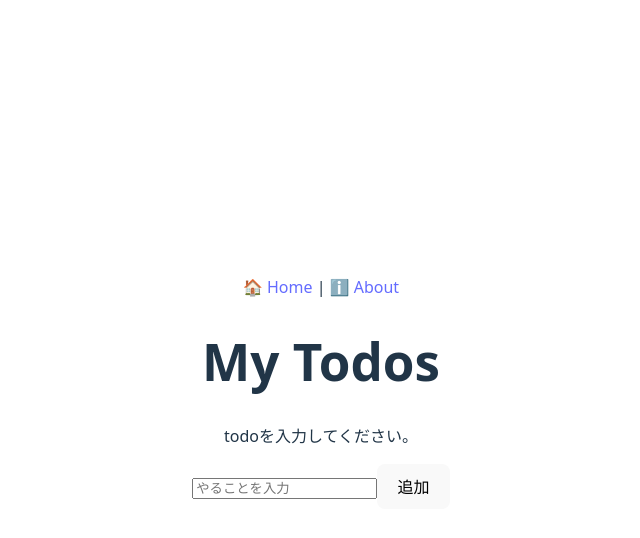
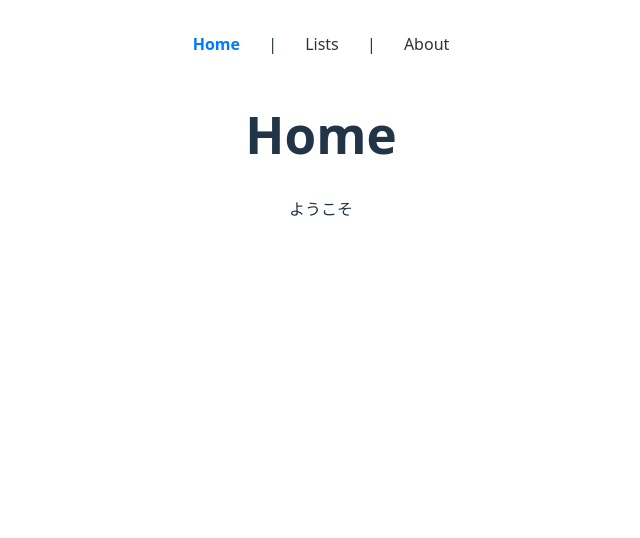
Before and after one commit to yu-furukubo/App_for_skill_up_of_vue, a Vue app in the folder vue-practice/: page / in a window 1280 px wide. Shown: the top 538 px of the page, without its empty margins (319-959 px from the left). Built offline with nearby package versions, Linux system fonts and the light colour scheme.

Commit message:
10/10朝学習

```diff
--- a/vue-practice/src/App.vue
+++ b/vue-practice/src/App.vue
@@ -1,10 +1,38 @@
 <template>
-  <header style="margin-bottom: 16px;">
-    <router-link to="/">🏠 Home</router-link> |
-    <router-link to="/about">ℹ️ About</router-link>
-  </header>
-  <router-view />
+  <div class="layout">
+    <header class="global-header">
+      <router-link to="/">Home</router-link> |
+      <router-link to="/lists">Lists</router-link> |
+      <router-link to="/about">About</router-link>
+    </header>
+
+    <main class="content">
+      <RouterView v-slot="{ Component }">
+        <transition name="fade" mode="out-in">
+          <component :is="Component" />
+        </transition>
+      </RouterView>
+    </main>
+  </div>
 </template>
+
+<style scoped>
+.layout { display:flex; flex-direction:column; height:100vh; }
+.header { flex-shrink:0; height:60px; display:flex; align-items:center; justify-content:center; }
+.content { flex:1; overflow:auto; padding:16px; }
+
+.fade-enter-active, .fade-leave-active { transition: opacity .15s ease; }
+.fade-enter-from, .fade-leave-to { opacity: 0; }
+.global-header :deep(a) {
+  padding: 0 1.5rem;
+  text-decoration: none;
+  color: #333;
+}
+.global-header :deep(.router-link-active) {
+  font-weight: bold;
+  color: #007bff;
+}
+</style>
 
 <script setup lang="ts">
 
--- a/vue-practice/src/components/TodoList.vue
+++ b/vue-practice/src/components/TodoList.vue
@@ -15,6 +15,7 @@
 <script setup lang="ts">
 import { defineProps, defineEmits, onUnmounted } from 'vue';
 import { useTodoStore } from '@/stores/todo';
+import { useMultiTodoStore } from '@/stores/multiTodo';
 import type { Todo } from '@/stores/todo'
 
 defineProps<{ todos: Todo[] }>();
@@ -25,9 +26,11 @@ defineEmits<{
 }>();
 
 const store = useTodoStore()
+const multiStore = useMultiTodoStore()
 
 onUnmounted(()=>{
   console.log('TodoList destroyed → cleaning up done todos...')
   store.cleanup()
+  multiStore.cleanup()
 })
 </script>
--- /dev/null
+++ b/vue-practice/src/pages/HomePage.vue
@@ -0,0 +1,10 @@
+<template>
+  <div>
+    <h1>Home</h1>
+    <p>ようこそ</p>
+  </div>
+</template>
+
+<script setup lang="ts">
+
+</script>
--- /dev/null
+++ b/vue-practice/src/pages/lists/ListLayout.vue
@@ -0,0 +1,14 @@
+<template>
+  <div>
+    <h2>List #{{ listId }}</h2>
+    <nav class="mb-2">
+      <router-link :to="{ name:'list-todos',    params:{ listId } }">Todos</router-link> |
+      <router-link :to="{ name:'list-settings', params:{ listId } }">Settings</router-link>
+    </nav>
+    <router-view :list-id="listId" /> <!-- 子に渡す -->
+  </div>
+</template>
+
+<script setup lang="ts">
+defineProps<{ listId: number }>()
+</script>
--- /dev/null
+++ b/vue-practice/src/pages/lists/ListSettings.vue
@@ -0,0 +1,12 @@
+<template>
+  <div>
+    <h3>Settings for List #{{ listId }}</h3>
+    <button @click="clear(listId)">Clear all todos</button>
+  </div>
+</template>
+
+<script setup lang="ts">
+import { useMultiTodoStore } from '@/stores/multiTodo'
+const { clear } = useMultiTodoStore()
+defineProps<{ listId: number }>()
+</script>
--- /dev/null
+++ b/vue-practice/src/pages/lists/ListTodos.vue
@@ -0,0 +1,19 @@
+<template>
+  <div>
+    <TodoForm @submit="title => add(listId, title)" />
+    <TodoList :todos="todos" @toggle="id => toggle(listId, id)" @remove="id => remove(listId, id)" />
+  </div>
+</template>
+
+<script setup lang="ts">
+import { computed } from 'vue'
+import { useMultiTodoStore } from '@/stores/multiTodo'
+import TodoForm from '@/components/TodoForm.vue'
+import TodoList from '@/components/TodoList.vue'
+
+const props = defineProps<{ listId: number }>()
+const store = useMultiTodoStore()
+
+const todos = computed(() => store.getList(props.listId))  // ← listIdごとの配列
+const { add, toggle, remove } = store
+</script>
--- /dev/null
+++ b/vue-practice/src/pages/lists/ListsIndex.vue
@@ -0,0 +1,22 @@
+<template>
+  <div>
+    <h1>Lists</h1>
+    <ul>
+      <li v-for="l in listIds" :key="l">
+        <router-link :to="{ name:'list-todos', params:{ listId: l } }">
+          List #{{ l }}
+        </router-link>
+      </li>
+    </ul>
+    <button @click="createList">+ New List</button>
+  </div>
+</template>
+
+<script setup lang="ts">
+import { useMultiTodoStore } from '@/stores/multiTodo'
+import { storeToRefs } from 'pinia'
+
+const store = useMultiTodoStore()
+const { listIds } = storeToRefs(store)
+const { createList } = store
+</script>
--- a/vue-practice/src/router/index.ts
+++ b/vue-practice/src/router/index.ts
@@ -1,10 +1,25 @@
-import { createRouter, createWebHistory } from 'vue-router'
-import TodoPage from '@/pages/TodoPage.vue'
-import AboutPage from '@/pages/AboutPage.vue'
+import { createRouter, createWebHistory  } from 'vue-router'
+const HomePage     = () => import('@/pages/HomePage.vue')
+const AboutPage    = () => import('@/pages/AboutPage.vue')
+const ListsIndex   = () => import('@/pages/lists/ListsIndex.vue')
+const ListLayout   = () => import('@/pages/lists/ListLayout.vue')
+const ListTodos    = () => import('@/pages/lists/ListTodos.vue')
+const ListSettings = () => import('@/pages/lists/ListSettings.vue')
 
 const routes = [
-  { path: '/', name: 'home', component: TodoPage },
+  { path: '/', name: 'home', component: HomePage  },
   { path: '/about', name: 'about', component: AboutPage },
+  { path: '/lists', name: 'lists', component: ListsIndex },
+  {
+    path: '/lists/:listId(\\d+)',
+    name: 'list',
+    component: ListLayout,
+    props: true,
+    children: [
+      { path: '',          name: 'list-todos',    component: ListTodos,    props: true },
+      { path: 'settings',  name: 'list-settings', component: ListSettings, props: true },
+    ],
+  },
 ]
 
 const router = createRouter({
--- /dev/null
+++ b/vue-practice/src/stores/multiTodo.ts
@@ -0,0 +1,53 @@
+import { defineStore } from 'pinia'
+import { ref } from 'vue'
+
+export type Todo = { id: number; title: string; done: boolean }
+
+export const useMultiTodoStore = defineStore('multiTodo', () => {
+  // key: listId, value: Todo[]
+  const lists = ref<Record<number, Todo[]>>({})
+  const listIds = ref<number[]>([])
+
+  const getList = (listId: number) => (lists.value[listId] ??= [])
+
+  function createList() {
+    const next = (listIds.value[ listIds.value.length - 1 ] ?? 0) + 1
+    listIds.value.push(next)
+    lists.value[next] = []
+    return next
+  }
+
+  function add(listId: number, title: string) {
+    const t = title.trim()
+    if (!t) return
+    const arr = getList(listId)
+    const nextId = arr.length ? Math.max(...arr.map(x => x.id)) + 1 : 1
+    arr.push({ id: nextId, title: t, done: false })
+  }
+
+  function toggle(listId: number, id: number) {
+    const x = getList(listId).find(t => t.id === id)
+    if (x) x.done = !x.done
+  }
+
+  function remove(listId: number, id: number) {
+    lists.value[listId] = getList(listId).filter(t => t.id !== id)
+  }
+
+  function clear(listId: number) {
+    lists.value[listId] = []
+  }
+
+  function cleanup() {
+    for (const id of Object.keys(lists.value)) {
+      const listId = Number(id)
+      lists.value[listId] = getList(listId).filter(t => !t.done)
+    }
+    console.log('🧹 Cleanup: 全リストの完了済みTodoを削除しました')
+  }
+
+  return { listIds, getList, createList, add, toggle, remove, clear, cleanup }
+}, {
+  // 永続化（必要なら）
+  persist: true
+})
```
